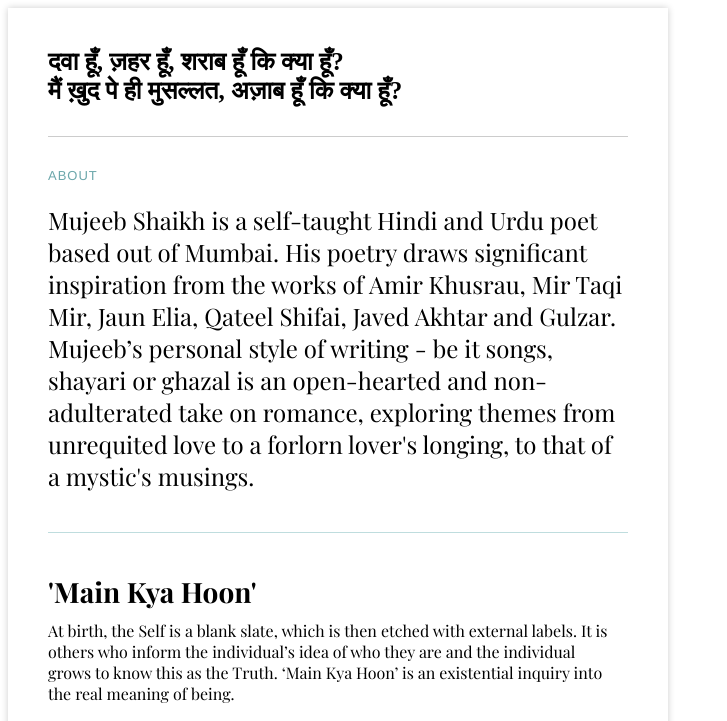
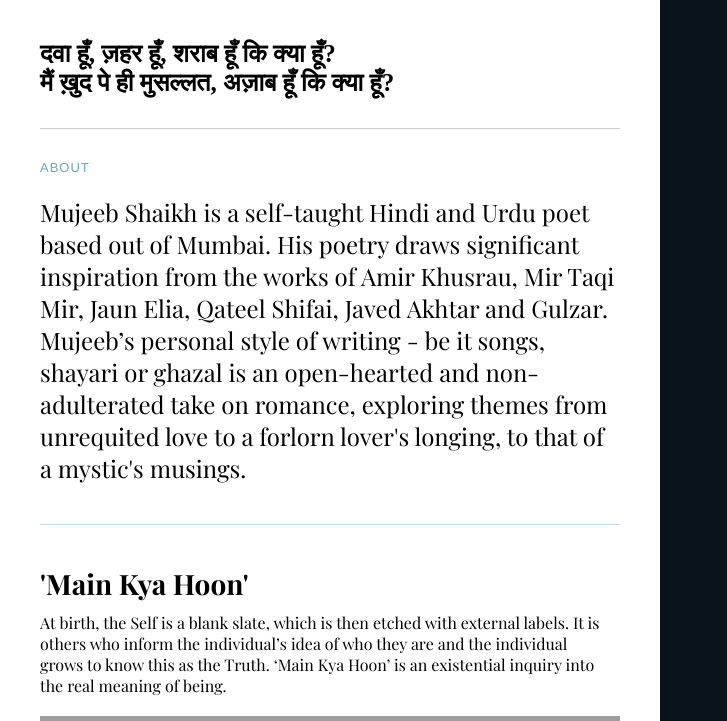
Before and after one commit to adityadipankar/mujeeb, a plain HTML site: page index.html in a window 1280 px wide. Shown: the top 721 px of the page, without its empty margins (0-727 px from the left). Drawn offline with nearby package versions, Linux system fonts and the light colour scheme; grey boxes are pictures that could not be loaded; a web font is replaced by a local one.

Commit message:
Update index.html

```diff
--- a/index.html
+++ b/index.html
@@ -9,7 +9,12 @@
   @import url('https://fonts.googleapis.com/css?family=Asar|Fira+Sans:300,400,700,800');
   body{
       background-image: ("backgroud-1.jpg");
-
+      padding: 0px;
+      margin: 0px;
+      background: #08141a;
+      background-repeat: no-repeat;
+      background-size: cover;
+      background-attachment: fixed;
 
     }
     html{
```
